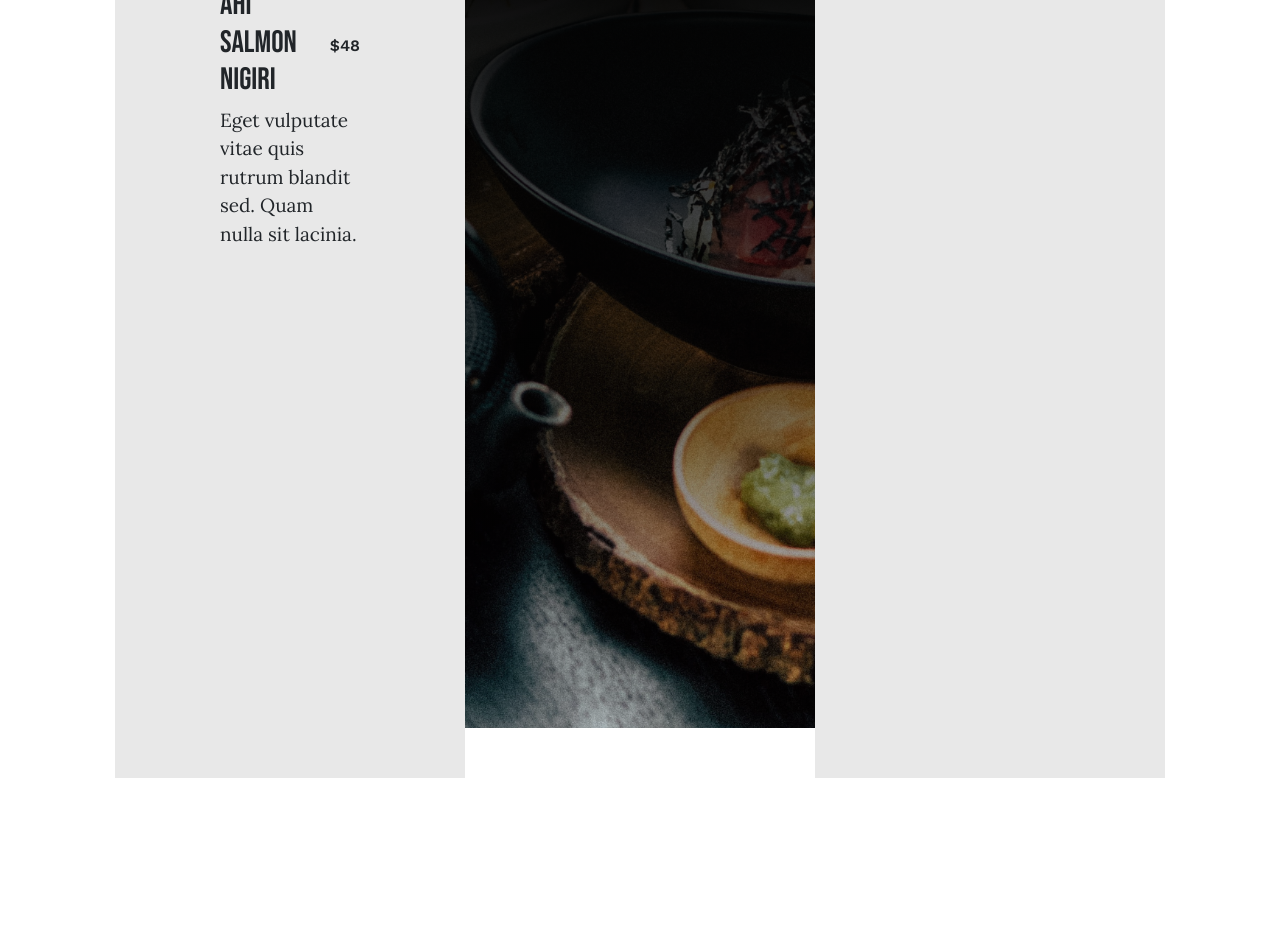
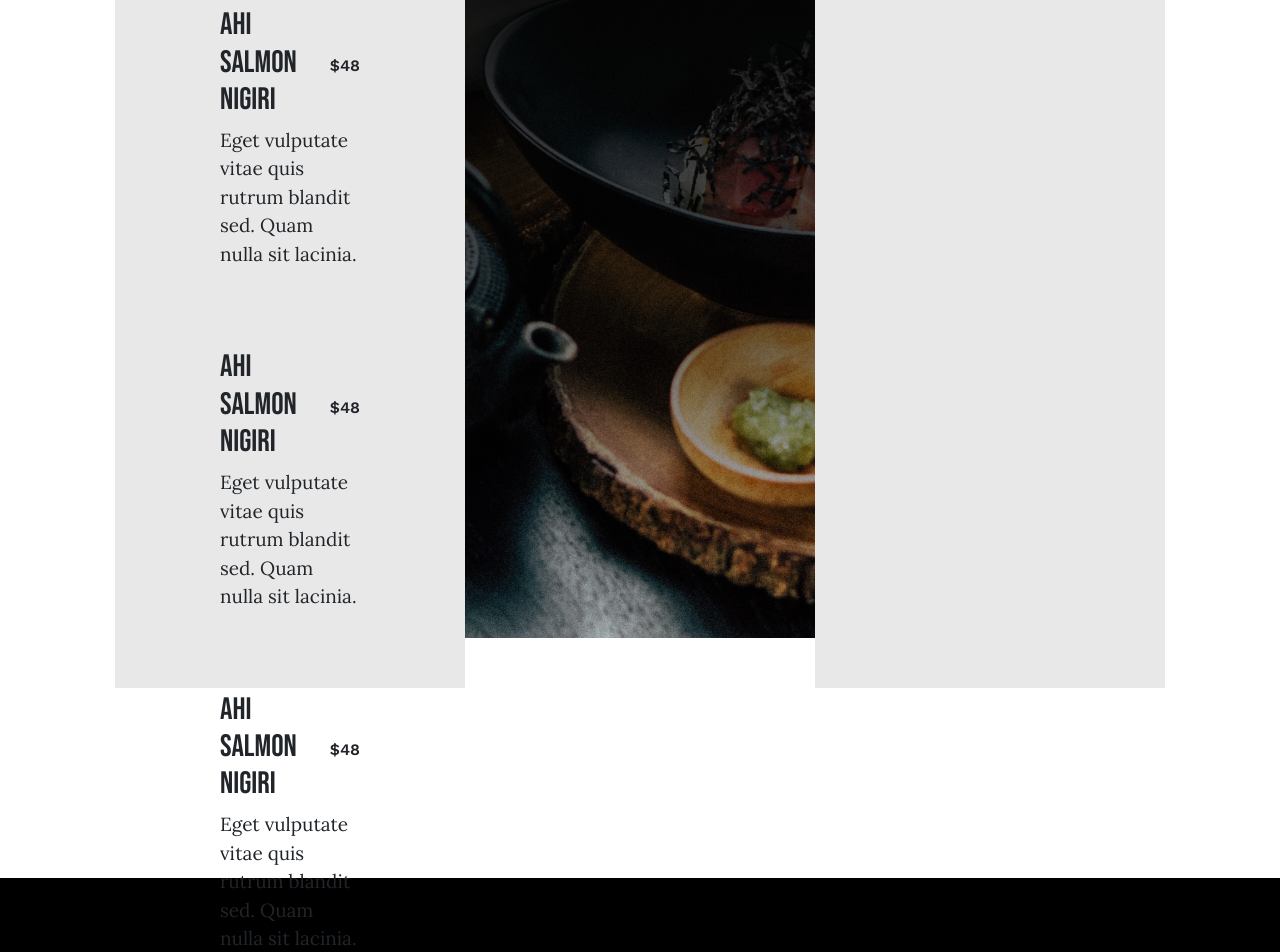
Before and after one commit to elepot87/proj-html-vuejs, a Vue app: page / in a window 1280 px wide. Shown: the part 9960-10912 px from the top of the page. Built offline with nearby package versions, Linux system fonts and the light colour scheme.

Commit message:
aggiustata altezza e padding col menu

```diff
--- a/src/components/Main.vue
+++ b/src/components/Main.vue
@@ -259,9 +259,45 @@
     </section>
     <!-- Section 8 Menu -->
     <section class="menu d-flex">
+      <!-- Col sx -->
       <div class="col-left">
         <h3 class="title-menu">HORS D’OEUVRES</h3>
+        <!-- Lista piatti -->
         <ul class="menu-list">
+          <!-- Menu item -->
+          <li class="menu-item">
+            <div class="main-info">
+              <h4 class="plate-name">AHI SALMON NIGIRI</h4>
+              <div class="price">$48</div>
+            </div>
+            <p class="description">
+              Eget vulputate vitae quis rutrum blandit sed. Quam nulla sit
+              lacinia.
+            </p>
+          </li>
+          <!-- Menu item -->
+          <li class="menu-item">
+            <div class="main-info">
+              <h4 class="plate-name">AHI SALMON NIGIRI</h4>
+              <div class="price">$48</div>
+            </div>
+            <p class="description">
+              Eget vulputate vitae quis rutrum blandit sed. Quam nulla sit
+              lacinia.
+            </p>
+          </li>
+          <!-- Menu item -->
+          <li class="menu-item">
+            <div class="main-info">
+              <h4 class="plate-name">AHI SALMON NIGIRI</h4>
+              <div class="price">$48</div>
+            </div>
+            <p class="description">
+              Eget vulputate vitae quis rutrum blandit sed. Quam nulla sit
+              lacinia.
+            </p>
+          </li>
+          <!-- Menu item -->
           <li class="menu-item">
             <div class="main-info">
               <h4 class="plate-name">AHI SALMON NIGIRI</h4>
@@ -274,7 +310,9 @@
           </li>
         </ul>
       </div>
+      <!-- Col center -->
       <div class="col-center">prova</div>
+      <!-- Col-right -->
       <div class="col-right">prova</div>
     </section>
   </main>
--- a/src/styles/main.scss
+++ b/src/styles/main.scss
@@ -427,7 +427,7 @@ main {
   // Section Menu
   .menu {
     padding: 190px 115px;
-    height: 1430px;
+    height: 1340px;
     .col-left,
     .col-center,
     .col-right {
@@ -435,7 +435,7 @@ main {
       display: flex;
       align-items: center;
       flex-direction: column;
-      padding: 80px 105px;
+      padding: 100px 105px;
       .title-menu {
         font-size: $title-menu;
         font-family: $hero-font-title;
@@ -446,7 +446,7 @@ main {
         margin: 0;
         padding: 0;
         .menu-item {
-          margin-bottom: 30px;
+          margin-bottom: 80px;
           .main-info {
             display: flex;
             justify-content: space-between;
@@ -466,6 +466,9 @@ main {
             font-size: $description-menu;
           }
         }
+        .menu-item:last-child {
+          margin-bottom: 0;
+        }
       }
     }
     .col-left,
@@ -478,7 +481,7 @@ main {
           rgba(3, 3, 3, 0.2) 100%
         ),
         url(../assets/images/misc22x.jpg);
-      background-position: center center;
+      background-position: center bottom;
       background-repeat: no-repeat;
       background-size: cover;
       position: relative;
```
